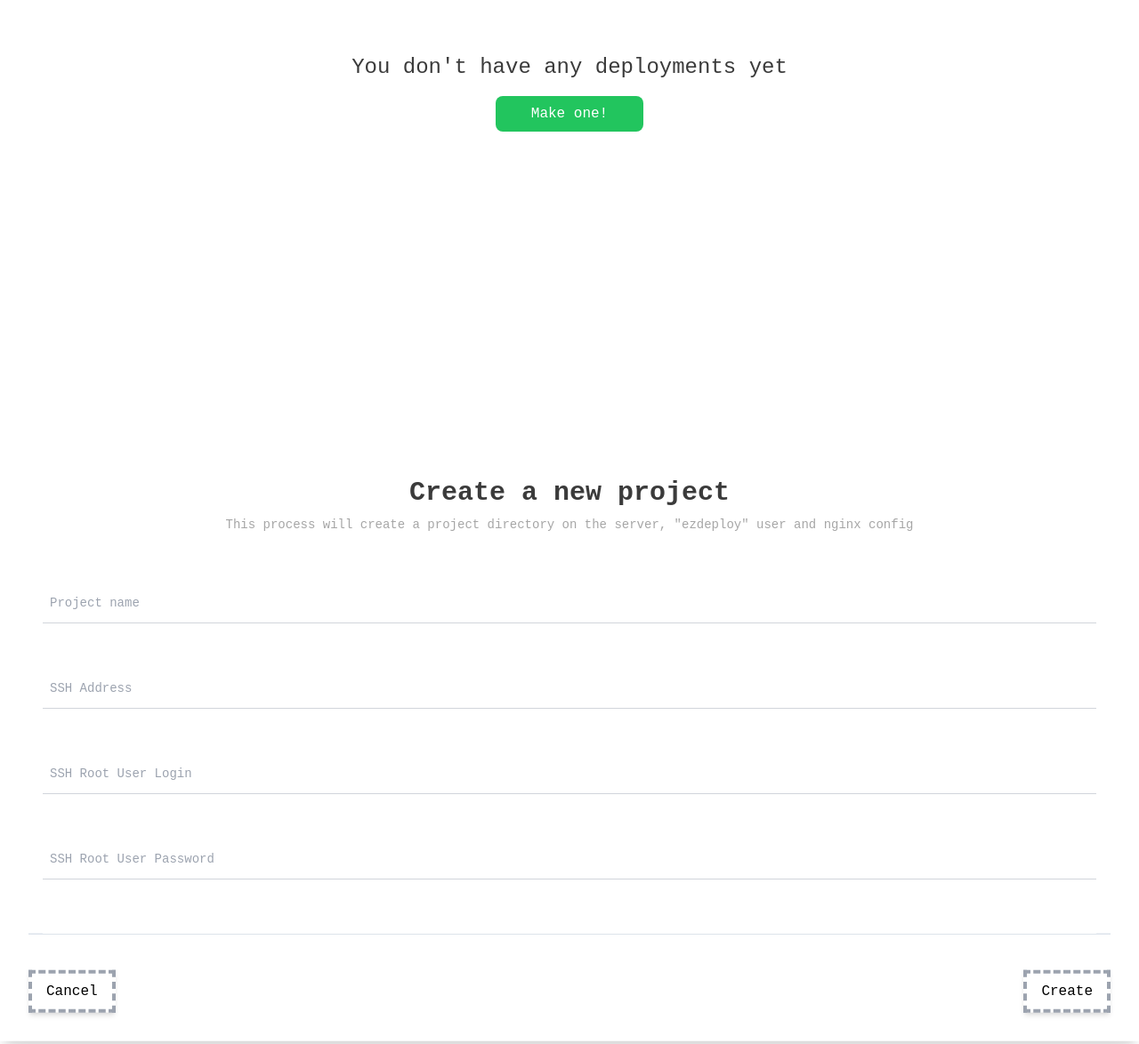
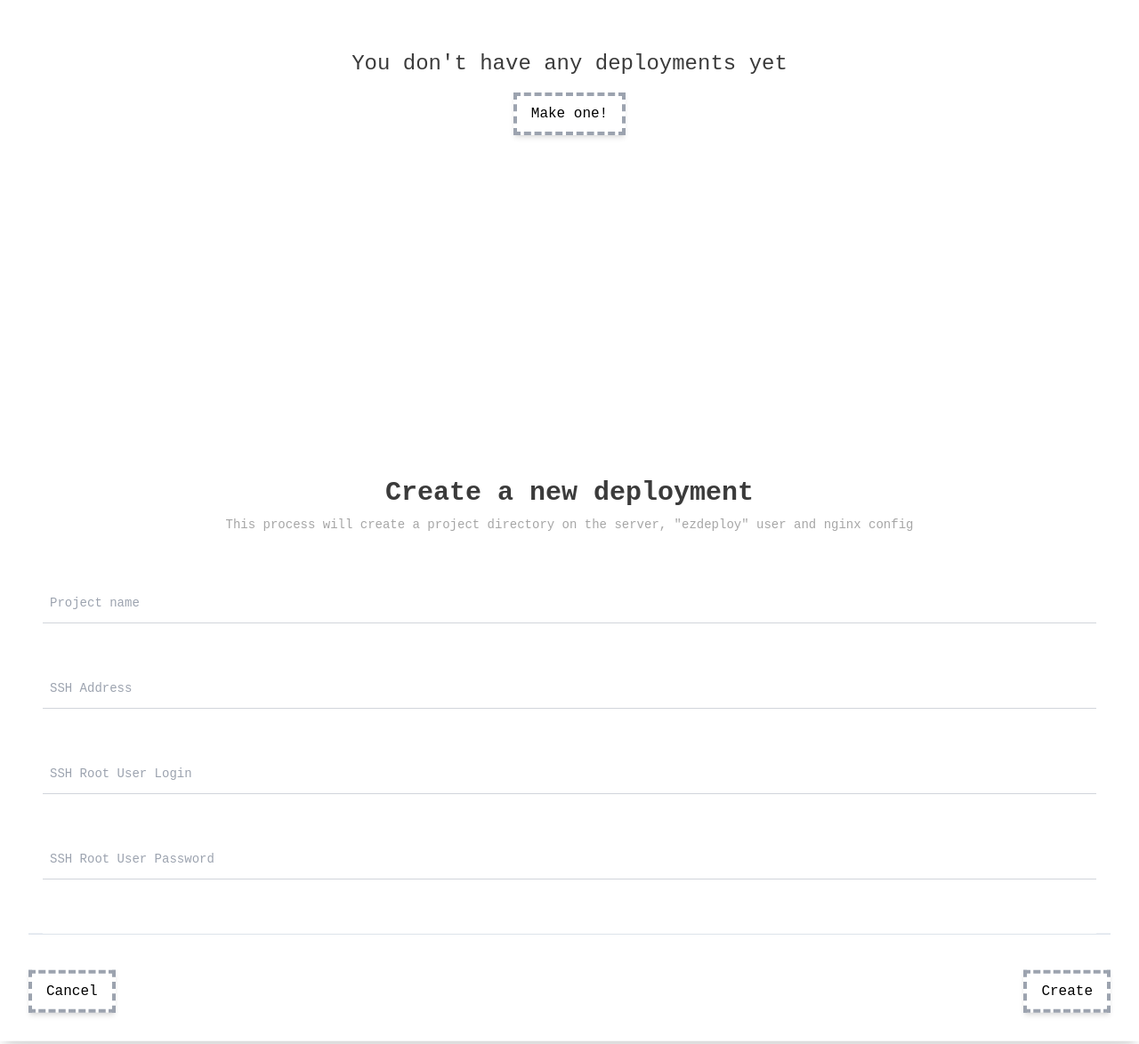
Before and after one commit to antonigoles/EZDeploy, a React (Vite) app: page / in a window 1280 px wide. Shown: the part 296-1470 px from the top of the page at 89% size. Built offline with nearby package versions, Linux system fonts and the light colour scheme.

Commit message:
Changed: more redesigning; Added: route change transitions

```diff
--- a/src/App.jsx
+++ b/src/App.jsx
@@ -16,7 +16,7 @@ export const NotificationTypes = {
 
 function App() {
     const [notifications, setNotifications] = useState([]);
-    const [route, setRoute] = useState();
+    const [route, setRoute] = useState(AppRoutes.DeploymentsView);
     const [navigationData, setNavigationData] = useState({});
 
     function pushNotification(message, type = NotificationTypes.Success) {
@@ -75,7 +75,26 @@ function App() {
     return (
         <ApplicationContext.Provider value={{ pushNotification, navigateTo }}>
             {notificationsList}
-            <div className="w-full h-full">{pageToDisplay}</div>
+            <div className="w-full h-full">
+                <div
+                    className={`absolute w-full h-full ${
+                        route == AppRoutes.DeploymentsView
+                            ? "screen-on-top"
+                            : "screen-move-out"
+                    }`}
+                >
+                    <DeploymentsView navigationData={navigationData} />
+                </div>
+                <div
+                    className={`absolute w-full h-full ${
+                        route == AppRoutes.ProjectView
+                            ? "screen-on-top"
+                            : "screen-move-out"
+                    }`}
+                >
+                    <ProjectView navigationData={navigationData} />
+                </div>
+            </div>
         </ApplicationContext.Provider>
     );
 }
--- a/src/animations.css
+++ b/src/animations.css
@@ -129,3 +129,29 @@
 .label-move-down-on-active:active {
     transform: translateY(0);
 }
+
+@keyframes ScreenMoveOut {
+    0% {
+        transform: translateY(0);
+    }
+
+    99% {
+        z-index: -5;
+    }
+
+    100% {
+        transform: translateY(100%);
+        z-index: -5;
+    }
+}
+
+.screen-move-out {
+    animation-name: ScreenMoveOut;
+    animation-duration: 1s;
+    animation-iteration-count: 1;
+    animation-fill-mode: forwards;
+}
+
+.screen-on-top {
+    z-index: 0;
+}
--- a/src/components/CreateDeployment/CreateDeployment.jsx
+++ b/src/components/CreateDeployment/CreateDeployment.jsx
@@ -25,7 +25,7 @@ function CreateDeployment({ visibilityState, hide }) {
         setFormData(formDataRef);
     }
 
-    function createProject() {
+    async function createProject() {
         for (const key in formData) {
             if (formData[key].length < 1) {
                 pushNotification(
@@ -41,9 +41,9 @@ function CreateDeployment({ visibilityState, hide }) {
             </>,
         );
 
-        add_to_saved_deployments(formData);
+        const deploymentId = await add_to_saved_deployments(formData);
 
-        navigateTo(AppRoutes.ProjectView, formData);
+        navigateTo(AppRoutes.ProjectView, { id: deploymentId });
     }
 
     return (
@@ -71,7 +71,7 @@ function CreateDeployment({ visibilityState, hide }) {
                 }
             >
                 <div className="self-center font-semibold text-3xl">
-                    Create a new project
+                    Create a new deployment
                 </div>
                 <div className="self-center font-normal opacity-45 text-sm mb-8 text-center">
                     This process will create a project directory on the server,
--- a/src/components/DeploymenstListElement/DeploymenstListElement.jsx
+++ b/src/components/DeploymenstListElement/DeploymenstListElement.jsx
@@ -1,10 +1,15 @@
-import DeleteIcon from "../../assets/delete.svg";
+import { useContext } from "react";
+import { ApplicationContext, AppRoutes } from "../../App.jsx";
 
 function DeploymenstListElement({ data }) {
+    const { navigateTo } = useContext(ApplicationContext);
     return (
         <div
+            onClick={() => {
+                navigateTo(AppRoutes.ProjectView, { id: data["id"] });
+            }}
             className="transition-all shadow-md  rounded-sm p-4 py-6
-        hover:cursor-pointer flex  bg-white justify-start items-start flex-col border-dashed border-4 border-gray-400 h
+        hover:cursor-pointer flex  bg-white justify-start items-start flex-col border-dashed border-4 border-gray-400
         w-48 h-48"
         >
             <div className="font-bold text-xl text-slate-700">
--- a/src/core/AppData.js
+++ b/src/core/AppData.js
@@ -54,6 +54,15 @@ export async function get_config_data(skipSanityCheck = true) {
 export async function add_to_saved_deployments(data, skipSanityCheck = false) {
     if (!skipSanityCheck) await create_config_files_if_not_exists();
     const oldConfigData = await get_config_data();
+    data["id"] = crypto.randomUUID();
     oldConfigData["deployments"].push(data);
     await save_to_config(oldConfigData);
+    return data["id"];
 }
+
+export async function get_deployment_by_id(id, skipSanityCheck = true) {
+    if (!skipSanityCheck) await create_config_files_if_not_exists();
+    const configData = await get_config_data();
+    const result = configData["deployments"].find((e) => e["id"] == id);
+    return result;
+}
--- a/src/views/DeploymentsView/DeploymentsView.jsx
+++ b/src/views/DeploymentsView/DeploymentsView.jsx
@@ -4,6 +4,7 @@ import DeploymenstListElement from "../../components/DeploymenstListElement/Depl
 import { get_config_data } from "../../core/AppData";
 import Button from "../../primitives/Button";
 import "./DeploymentsView.css";
+import AddGray300 from "../../assets/add-gray-300.svg";
 
 function DeploymentsView() {
     const [deployments, setDeployments] = useState([]);
@@ -31,13 +32,14 @@ function DeploymentsView() {
                             />
                         );
                     })}
-                    <Button
+                    <div
                         onClick={() => {
                             setCreateDeploymentVisibleState(1);
                         }}
-                        label="Add Deployment"
-                        className="absolute right-4 bottom-4 z-1"
-                    />
+                        className="hover:cursor-pointer w-48 h-48 border-dashed border-gray-300 border-4 text-gray-300 text-xl text-center flex items-center justify-center"
+                    >
+                        <img src={AddGray300} alt="Add" className="w-8" />
+                    </div>
                 </div>
             ) : deployments == null ? (
                 <>Loading</>
@@ -46,15 +48,12 @@ function DeploymentsView() {
                     <div className="text-2xl font-medium">
                         You don't have any deployments yet
                     </div>
-                    <a
+                    <Button
                         onClick={() => {
                             setCreateDeploymentVisibleState(1);
                         }}
-                        className="hover:cursor-pointer transition-shadow bg-green-500
-                                text-white font-normal px-10 py-2 hover:bg-green-600 rounded-lg"
-                    >
-                        Make one!
-                    </a>
+                        label="Make one!"
+                    />
                 </div>
             )}
             <CreateDeployment
```
Also changed, not shown: src/assets/add-gray-300.svg (added).
